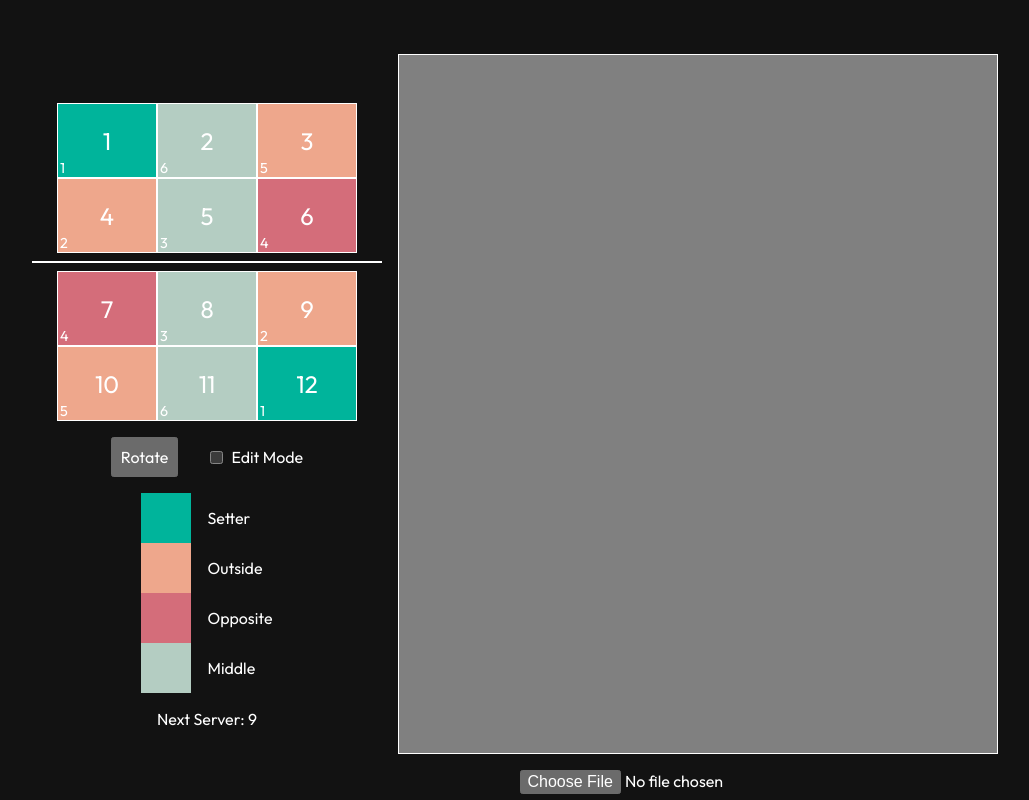
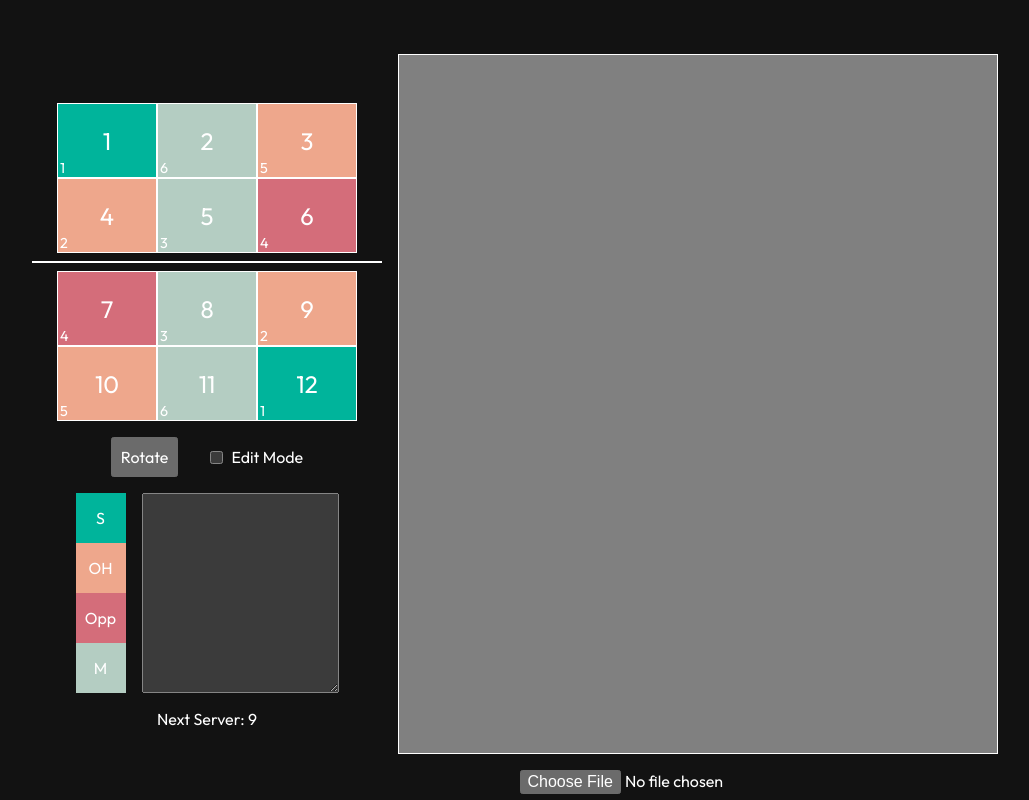
Before and after one commit to kiewalked/volleyball-rotation-tool, a plain HTML site: page index.html in a window 1280 px wide. Shown: the whole page, without its empty margins (125-1154 px from the left). Drawn offline with Linux system fonts and the light colour scheme.

Commit message:
Added a textbox and adjusted styling to fix

```diff
--- a/index.html
+++ b/index.html
@@ -82,22 +82,19 @@
         <div class="legend">
           <div class="colour-key">
             <div class="key-item">
-              <div class="setter"></div>
-              <p>Setter</p>
+              <div class="setter">S</div>
             </div>
             <div class="key-item">
-              <div class="outside"></div>
-              <p>Outside</p>
+              <div class="outside">OH</div>
             </div>
             <div class="key-item">
-              <div class="opposite"></div>
-              <p>Opposite</p>
+              <div class="opposite">Opp</div>
             </div>
             <div class="key-item">
-              <div class="middle"></div>
-              <p>Middle</p>
+              <div class="middle">M</div>
             </div>
           </div>
+          <textarea name="" id=""></textarea>
         </div>
         <span class="next-server">Next Server: 9</span>
       </div>
--- a/script.js
+++ b/script.js
@@ -1,7 +1,5 @@
 // Map of where each position will move to on the court.
 let initialised = false;
-
-// TODO: Need to implement one side rotating at a time. Right now, both sides rotate. This also means I need to be able to allocate a serving side in edit mode.
 let topServing = true;
 let nextServer = 9;
 
@@ -92,8 +90,6 @@ function rotate() {
     initialised = true;
   }
 
-  // TODO: Fix the rotation system to make it so only one side serves at a time.
-
   const courts = document.querySelectorAll('.court-side');
 
   let servingSide;
@@ -116,7 +112,7 @@ function rotate() {
 
   //* Now loop through the receiving side and find the next server
   findNextServer(receivingSide);
-  renderView();
+  // renderView();
 
   topServing = !topServing;
   // update next server
--- a/style.css
+++ b/style.css
@@ -117,15 +117,24 @@ button {
   background-color: rgb(0, 180, 155);
 }
 
+.legend {
+  display: flex;
+  gap: 1rem;
+}
+
 .key-item {
   display: flex;
   gap: 1rem;
   align-items: center;
+  justify-content: center;
 }
 
 .key-item > div {
   min-height: 50px;
   min-width: 50px;
+  display: flex;
+  justify-content: center;
+  align-items: center;
 }
 
 .court-square > span {
```
Also changed, not shown: 1 other file.
